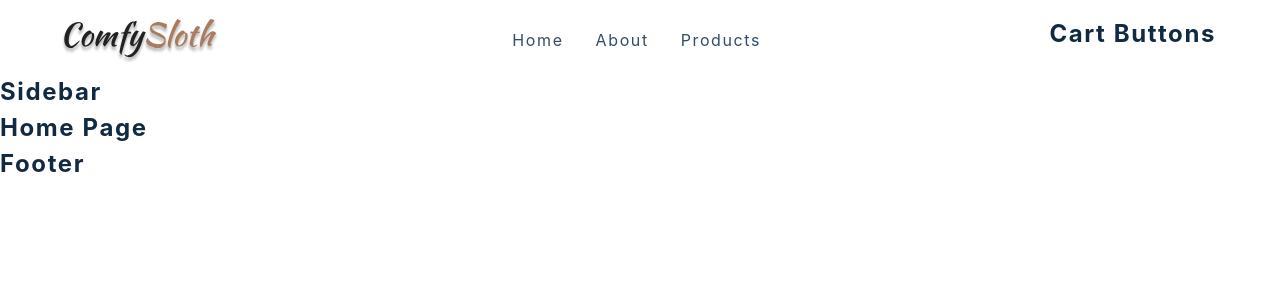
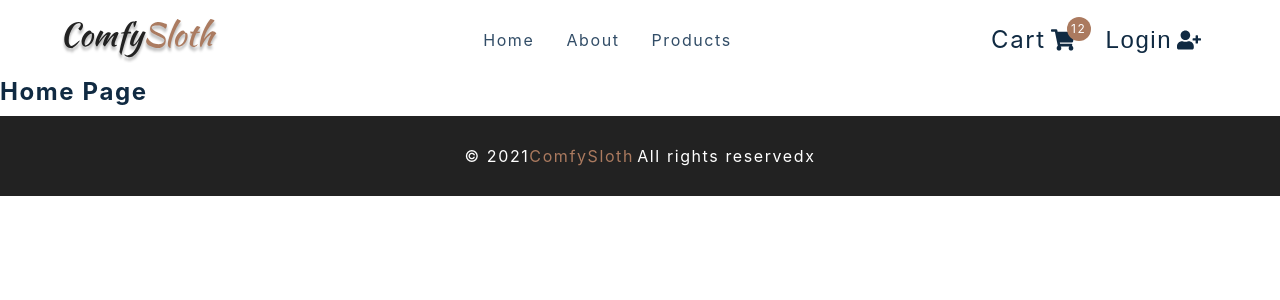
Before and after one commit to stevebraco/airHotel, a React (Create React App) app: page / in a window 1280 px wide. Shown: the top 300 px of the page. Built offline with nearby package versions, Linux system fonts and the light colour scheme; the HTML template or start-up script is replaced by a standard one.

Commit message:
publish on products_context

```diff
--- a/src/components/CartButtons.js
+++ b/src/components/CartButtons.js
@@ -7,7 +7,18 @@
 import { useUserContext } from '../context/user_context'
 
 const CartButtons = () => {
-  return <h4>cart buttons </h4>
+  return <Wrapper className='cart-btn-wrapper' >
+    <Link to='/cart' className='cart-btn'>
+      Cart
+      <span className='cart-container'>
+         <FaShoppingCart/>
+         <span className='cart-value'>12</span>
+          </span>
+    </Link>
+    <button type='button' className='auth-btn'>
+      Login <FaUserPlus/>
+    </button>
+  </Wrapper>
 }
 
 const Wrapper = styled.div`
--- a/src/components/Footer.js
+++ b/src/components/Footer.js
@@ -1,7 +1,13 @@
 import React from 'react'
 import styled from 'styled-components'
 const Footer = () => {
-  return <h4>footer</h4>
+  return <Wrapper>
+    <h5>
+      &copy; {new Date().getFullYear()}
+      <span>ComfySloth</span>
+    </h5>
+    <h5> All rights reservedx </h5>
+  </Wrapper>
 }
 
 const Wrapper = styled.footer`
--- a/src/components/Sidebar.js
+++ b/src/components/Sidebar.js
@@ -9,7 +9,32 @@
 import { useUserContext } from '../context/user_context'
 
 const Sidebar = () => {
-  return <h4>sidebar</h4>
+  const data = useProductsContext()
+  console.log(data)
+  const isOpen = false
+  return <SidebarContainer>
+    <aside className={`${isOpen ? `sidebar show-sidebar` : `sidebar`}`}>
+      <div className='sidebar-header'>
+        <img src={logo} className='logo' alt="comfy sloth"/>
+        <button type='button' className='close-btn'>
+          <FaTimes/>
+        </button>
+      </div>
+      <ul className="links">
+        {links.map(({id, text, url}) => {
+          return (
+            <li key={id}>
+              <Link to={url}> {text} </Link>
+            </li>
+          )
+          })}
+           <li>
+              <Link to='/checkout'>checkout</Link>
+            </li>
+      </ul>
+      <CartButtons/>
+    </aside>
+  </SidebarContainer>
 }
 
 const SidebarContainer = styled.div`
--- a/src/context/products_context.js
+++ b/src/context/products_context.js
@@ -13,13 +13,27 @@
   GET_SINGLE_PRODUCT_ERROR,
 } from '../actions'
 
-const initialState = {}
+const initialState = {
+  isSidebarOpen: false
+}
 
 const ProductsContext = React.createContext()
 
 export const ProductsProvider = ({ children }) => {
+  const [state, dispatch] = useReducer(reducer, initialState)
+
+  const openSidebar = () => {
+    dispatch({type: SIDEBAR_OPEN})
+  }
+
+  const closeSidebar = () => {
+    dispatch({type: SIDEBAR_CLOSE})
+  }
+
+
+
   return (
-    <ProductsContext.Provider value='products context'>
+    <ProductsContext.Provider value={{...state, openSidebar, closeSidebar}}>
       {children}
     </ProductsContext.Provider>
   )
--- a/src/index.js
+++ b/src/index.js
@@ -1,11 +1,16 @@
-import React from 'react'
-import ReactDOM from 'react-dom'
-import './index.css'
-import App from './App'
-import { ProductsProvider } from './context/products_context'
-import { FilterProvider } from './context/filter_context'
-import { CartProvider } from './context/cart_context'
-import { UserProvider } from './context/user_context'
-import { Auth0Provider } from '@auth0/auth0-react'
+import React from "react";
+import ReactDOM from "react-dom";
+import "./index.css";
+import App from "./App";
+import { ProductsProvider } from "./context/products_context";
+import { FilterProvider } from "./context/filter_context";
+import { CartProvider } from "./context/cart_context";
+import { UserProvider } from "./context/user_context";
+import { Auth0Provider } from "@auth0/auth0-react";
 
-ReactDOM.render(<App />, document.getElementById('root'))
+ReactDOM.render(
+  <ProductsProvider>
+    <App />
+  </ProductsProvider>,
+  document.getElementById("root")
+);
--- a/src/reducers/products_reducer.js
+++ b/src/reducers/products_reducer.js
@@ -10,7 +10,15 @@
 } from '../actions'
 
 const products_reducer = (state, action) => {
-  return state
+  if(action.type === SIDEBAR_OPEN) {
+
+    return {...state, isSidebarOpen: true}
+  }
+
+  if(action.type === SIDEBAR_CLOSE) {
+
+    return {...state, isSidebarOpen: false}
+  }
   throw new Error(`No Matching "${action.type}" - action type`)
 }
 
```
